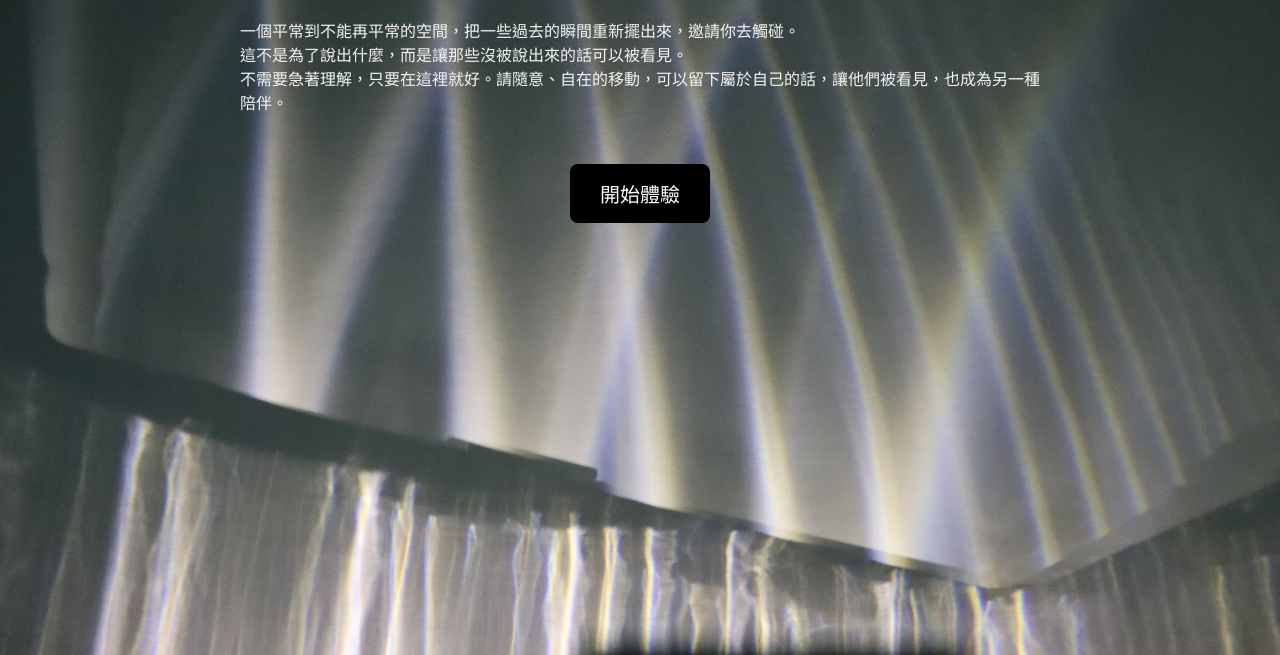
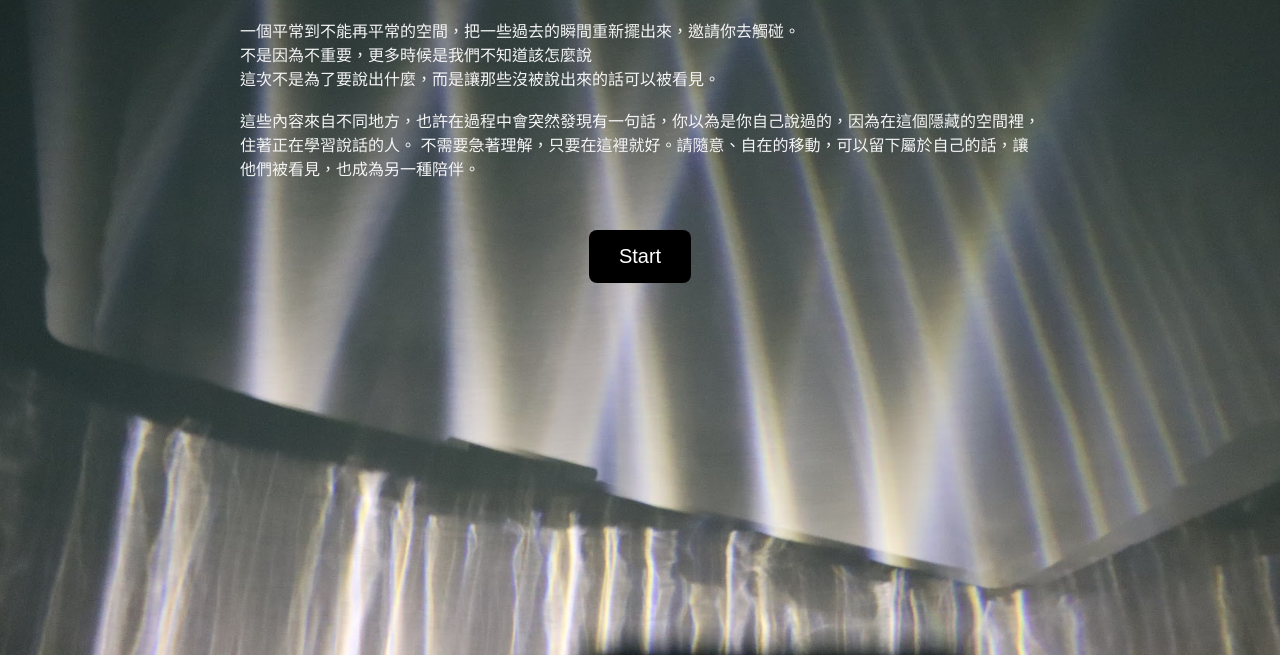
Before and after one commit to yjgigi/0605, a plain HTML site: page index.html in a window 1280 px wide. Both pictures are taken after a click on the button "作品介紹". Shown: the part 145-800 px from the top of the page. Drawn offline with Linux system fonts and the light colour scheme.

Commit message:
unity網址

```diff
--- a/index.html
+++ b/index.html
@@ -3,7 +3,7 @@
 <head>
   <meta charset="UTF-8" />
   <meta name="viewport" content="width=device-width, initial-scale=1.0"/>
-  <title>作品導覽</title>
+  <title>在這裡，沒關係</title>
   <style>
     body {
       margin: 0;
@@ -99,16 +99,22 @@
       <br>
       比起說話，更習慣把感覺留在身邊。放著就放著，偶爾也拿出來，等時間對了、只剩自己的時候，再慢慢感受就剛好。
     </p>
+    <button class="start-button" onclick="startExperience()">Start</button>
   </div>
 
   <div id="project" class="section">
     <h1>作品介紹</h1>
     <p>一個平常到不能再平常的空間，把一些過去的瞬間重新擺出來，邀請你去觸碰。
       <br>
-      這不是為了說出什麼，而是讓那些沒被說出來的話可以被看見。
+      不是因為不重要，更多時候是我們不知道該怎麼說
       <br>
-      不需要急著理解，只要在這裡就好。請隨意、自在的移動，可以留下屬於自己的話，讓他們被看見，也成為另一種陪伴。</p>
-    <button class="start-button" onclick="startExperience()">開始體驗</button>
+      這次不是為了要說出什麼，而是讓那些沒被說出來的話可以被看見。
+      <br>
+      <br>
+      這些內容來自不同地方，也許在過程中會突然發現有一句話，你以為是你自己說過的，因為在這個隱藏的空間裡，住著正在學習說話的人。
+      不需要急著理解，只要在這裡就好。請隨意、自在的移動，可以留下屬於自己的話，讓他們被看見，也成為另一種陪伴。
+    </p>
+    <button class="start-button" onclick="startExperience()">Start</button>
   </div>
 
   <div id="form" class="section">
@@ -132,7 +138,7 @@
     }
 
     function startExperience() {
-      window.location.href = "https://yourname.github.io/your-repo/"; // ← 請替換成你的 Unity WebGL 網址
+      window.location.href = "https://yjgigi.github.io/0605/"; // ← 請替換成你的 Unity WebGL 網址
     }
   </script>
 </body>
```
